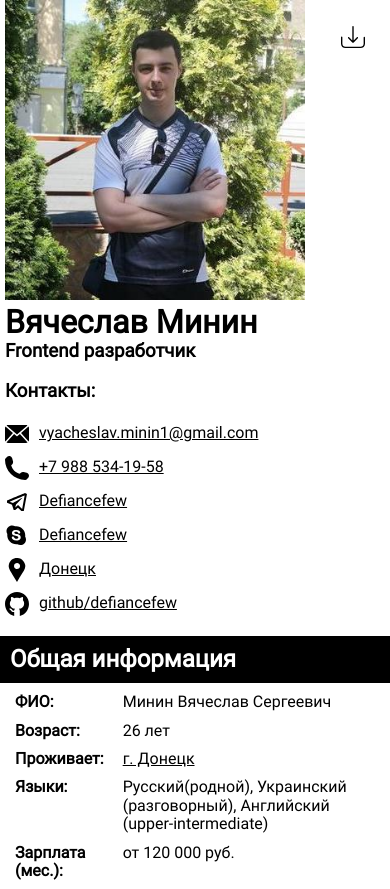
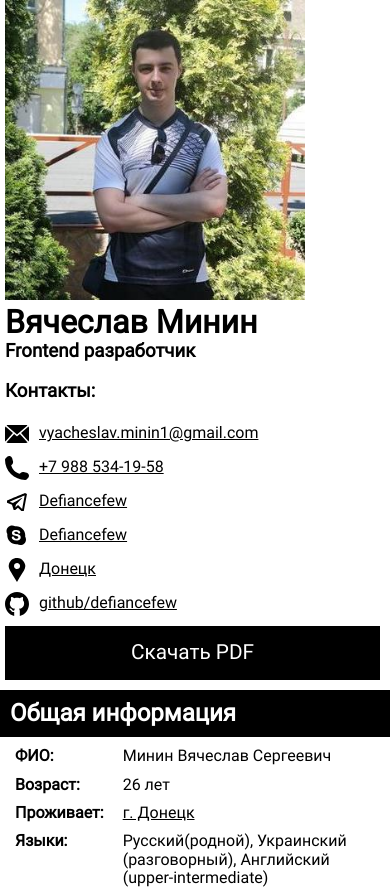
Before and after one commit to Defiancefew/cv, a React (Create React App) app: page / in a window 390 px wide. Shown: the top 889 px of the page. Built offline with nearby package versions, Linux system fonts and the light colour scheme.

Commit message:
media queries for column

```diff
--- a/src/components/Button.js
+++ b/src/components/Button.js
@@ -15,10 +15,14 @@ export const DownloadButton = styled.a`
   &:hover {
     cursor: pointer;
   }
-  @media print {
+  @media (max-width: 800px) {
     display: none;
   }
-  @media (max-width: 800px) {
+  @media (max-width: 650px) {
+    display: block;
+    max-width: 100%;
+  }
+  @media print {
     display: none;
   }
 `;
@@ -38,6 +42,9 @@ export const SmallerButton = styled(DownloadButton)`
   @media print {
     display: none;
   }
+  @media (max-width: 650px) {
+    display: none;
+  }
 `;
 
 export const FilterButton = styled.button`
--- a/src/components/LeftColumn.js
+++ b/src/components/LeftColumn.js
@@ -7,14 +7,14 @@ export const LeftColumn = styled.aside`
   padding-left: 5px;
   margin-right: 10px;
   padding-bottom: 10px;
-  @media print {
-    flex-direction: row;
-  }
   @media (max-width: 800px) {
     flex-direction: row;
     align-items: center;
   }
-  @media (max-width: 650px) {
+  @media only screen and (max-width: 650px) {
     display: block;
   }
+  @media print {
+    flex-direction: row;
+  }
 `;
```
